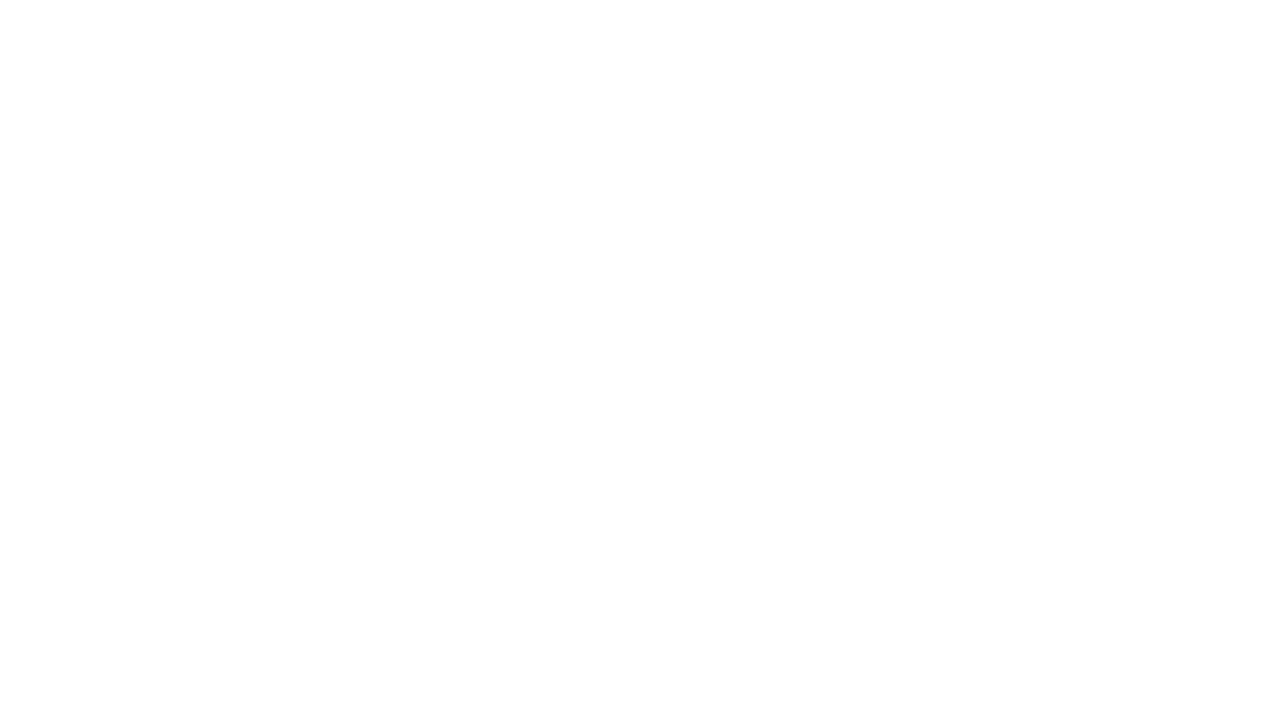
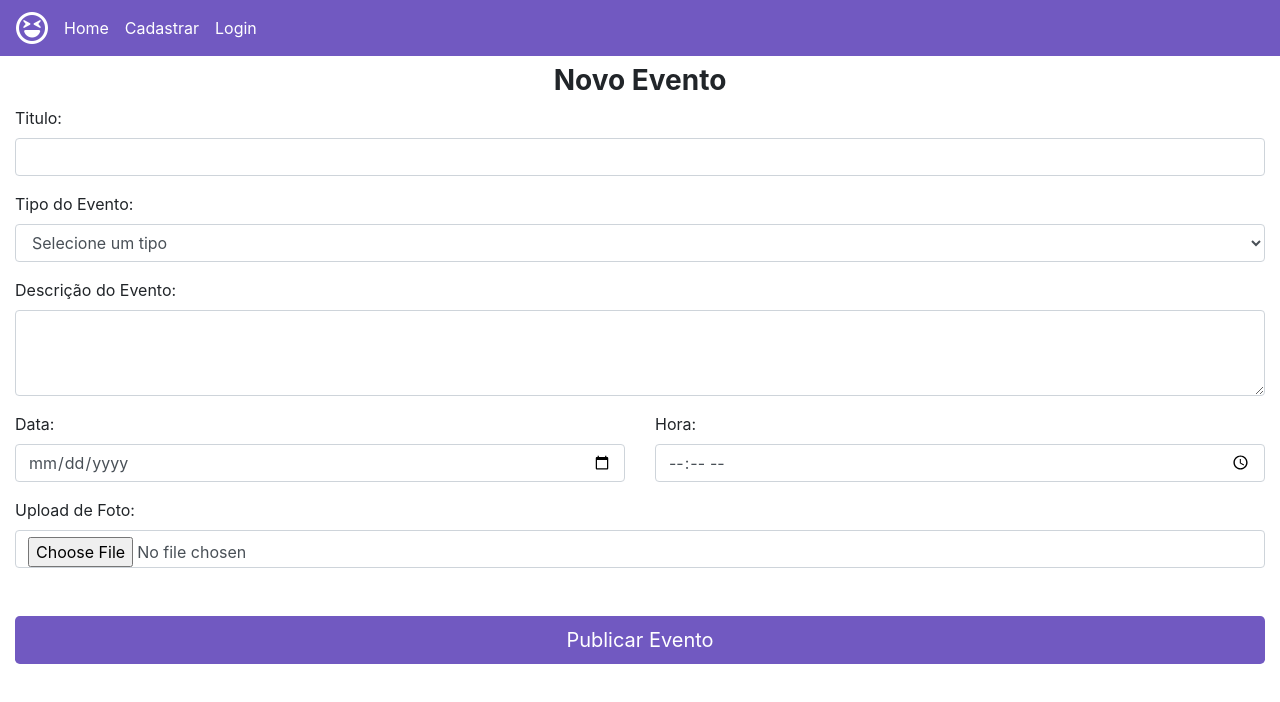
Before and after one commit to euviniciuss/reserva-de-eventos, a React (Create React App) app: page /eventocadastro in a window 1280 px wide. Shown: the top 702 px of the page. Built offline with nearby package versions, Linux system fonts and the light colour scheme; the HTML template or start-up script is replaced by a standard one.

Commit message:
Adicionado o layout da tela de publicar eventos

```diff
--- a/src/App.js
+++ b/src/App.js
@@ -7,7 +7,8 @@
 import Home from './view/home/'
 import Login from './view/login/';
 import NovoUsuario from './view/usuario-novo/'
-import RedefinirSenha from './view/redefinir-senha';
+import RedefinirSenha from './view/redefinir-senha/';
+import EventoCadastro from './view/evento-cadastro/'
 
 
 export default function App() {
@@ -18,6 +19,7 @@
         <Route exact path='/novousuario' component={NovoUsuario}/>
         <Route exact path='/login' component={Login}/>
         <Route exact path = '/RedefinirSenha' component={RedefinirSenha}/>
+        <Route exact path = '/eventocadastro' component={EventoCadastro}/>
       </Router>
     </Provider>
   );
--- a/src/components/navbar/index.js
+++ b/src/components/navbar/index.js
@@ -26,7 +26,7 @@
                         useSelector( state => state.usuarioLogin) > 0 ?
                     <>
                         <li className="nav-item">
-                            <Link className="nav-link" to="/">Publicar Evento</Link>
+                            <Link className="nav-link" to="/eventocadastro">Publicar Evento</Link>
                         </li>
                         <li className="nav-item">
                             <Link className="nav-link" to="/">Meus Eventos</Link>
--- /dev/null
+++ b/src/view/evento-cadastro/evento-cadastro.css
@@ -0,0 +1,12 @@
+.btn-enviar{
+    background-color: #7159C1;
+    color: #fff;
+
+    transition: .3s ease-in;
+}
+
+.btn-enviar:hover{
+    background-color: #F21667;
+    color: #fff;
+
+}
--- /dev/null
+++ b/src/view/evento-cadastro/index.js
@@ -0,0 +1,72 @@
+import React, { useState } from 'react';
+import './evento-cadastro.css';
+import Navbar from '../../components/navbar/';
+
+import firebase from '../../config/firebase';
+
+import { Link } from 'react-router-dom';
+import { useSelector } from 'react-redux';
+
+export default function EventoCadastro(){
+
+    const [msgTipo, setMsgTipo] = useState();
+
+    return(
+        <>
+            <Navbar />
+            <div className="col-12 mt-2">
+                <div className="row">
+                    <h3 className="mx-auto font-weight-bold">Novo Evento</h3>
+                </div>
+
+                <form>
+                    <div className="form-group">
+                        <label>Titulo:</label>
+                        <input type="text" className="form-control"></input>
+                    </div>
+
+                    <div className="form-group">
+                        <label>Tipo do Evento:</label>
+                        <select className="form-control">
+                            <option disabled selected value> Selecione um tipo </option>
+                            <option>Festa</option>
+                            <option>Teatro</option>
+                            <option>Show</option>
+                            <option>Evento</option>
+                        </select>
+                    </div>
+
+                    <div className="form-group">
+                        <label>Descrição do Evento:</label>
+                        <textarea className="form-control" rows="3" />
+                    </div>
+
+                    <div className="form-group row">
+                        <div className="col-6">
+                            <label>Data:</label>
+                            <input type="date" className="form-control" />
+                        </div>
+                        <div className="col-6">
+                            <label>Hora:</label>
+                            <input type="time" className="form-control" />
+                        </div>
+                    </div>
+
+                    <div className="form-group">
+                        <label>Upload de Foto:</label>
+                        <input type="file" className="form-control"/>
+                    </div>
+
+                    <button type='button' className='btn btn-lg btn-block mt-5 mb-5 btn-enviar'>Publicar Evento</button>
+
+                    <div className="msg-login text-center mt-2">
+                        { msgTipo === 'sucesso' && <span><strong>Wow!</strong> Evento Publicado! &#128526;</span>}
+                        { msgTipo === 'erro' && <span><strong>Ops!</strong> Não foi possível publicar o evento! &#128546;</span>}
+                    </div>
+
+                </form>
+
+            </div>
+        </>
+    )
+}
```
